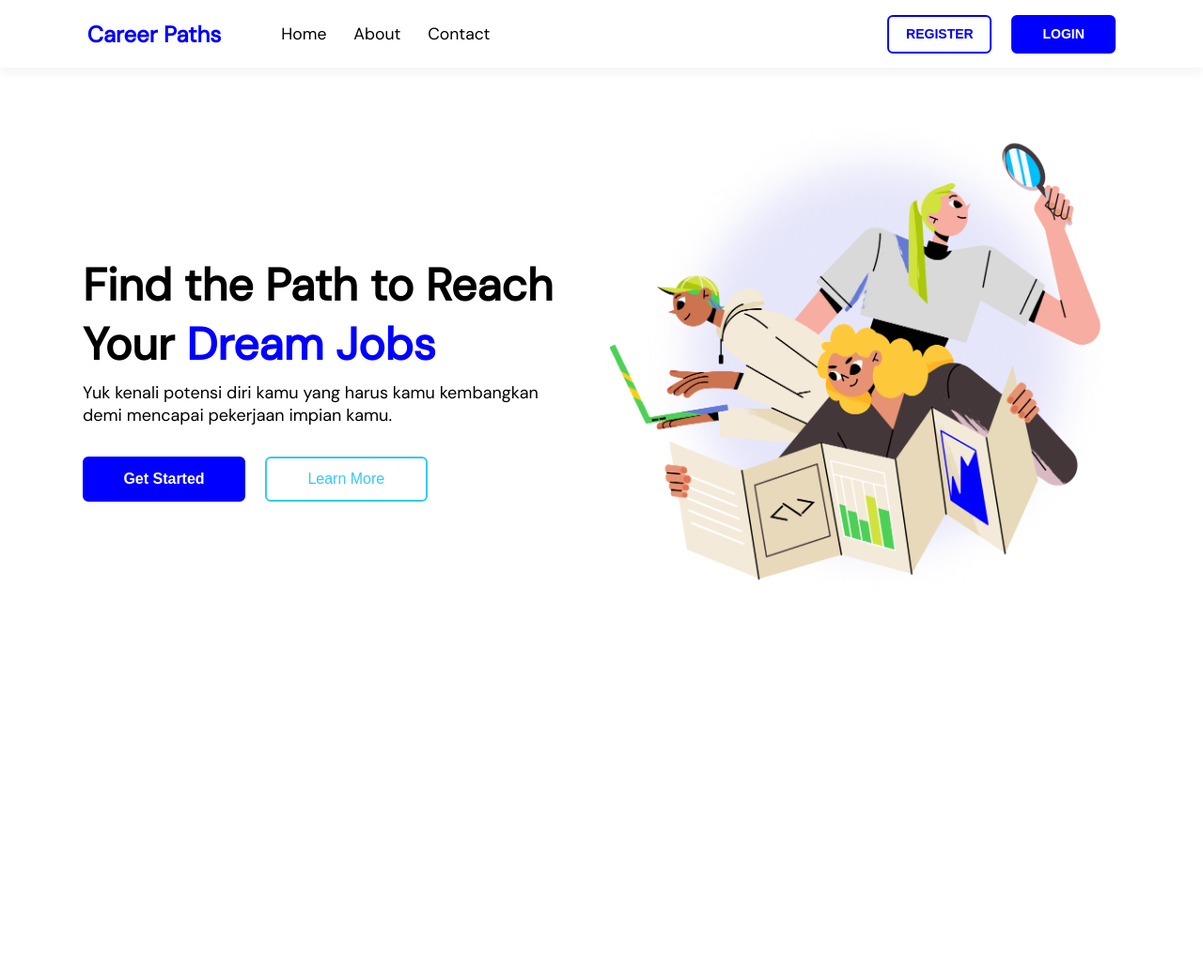
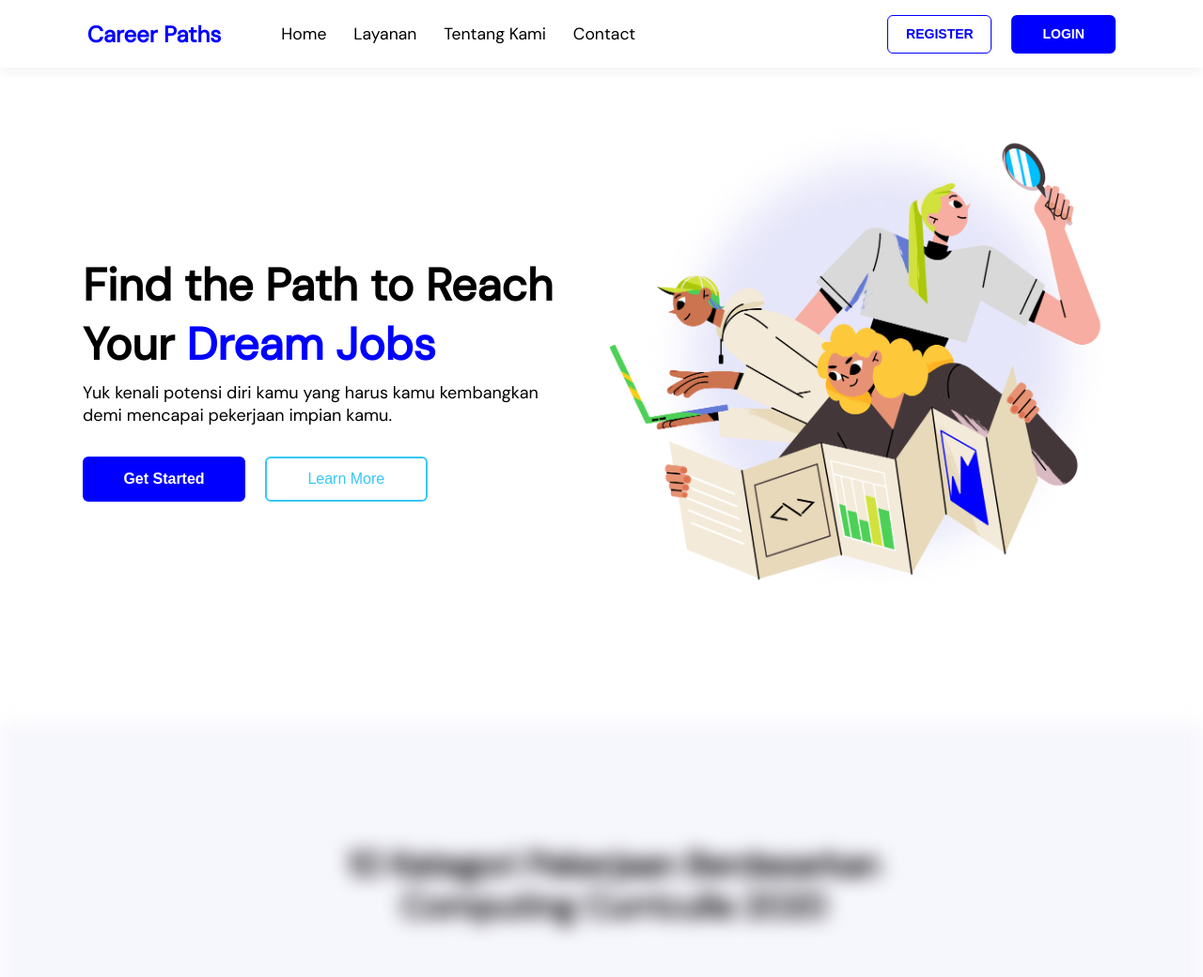
Before and after one commit to Jose-Rafaels/Career-Paths, a React (Create React App) app: page / in a window 1280 px wide. Shown: the top 1040 px of the page at 94% size. Before the commit the page ends 800 px from the top, so only its background shows below. Built offline with nearby package versions, Linux system fonts and the light colour scheme.

Commit message:
add jobs section

```diff
--- a/src/App.js
+++ b/src/App.js
@@ -1,12 +1,14 @@
 import "./App.css";
 import Navbar from "./components/Navbar/Index";
-import Intro from "./components/Hero/Index";
+import Hero from "./components/Hero/Index";
+import JobSection from "./components/Job Section/Index";
 
 function App() {
   return (
     <div className="App">
       <Navbar />
-      <Intro />
+      <Hero />
+      <JobSection />
     </div>
   );
 }
--- a/src/components/Hero/Index.jsx
+++ b/src/components/Hero/Index.jsx
@@ -4,7 +4,7 @@ import hero from "../../assets/Images/Hero.png";
 
 const Intro = () => {
   return (
-    <div className="hero" id="Hero">
+    <div className="hero">
       <div className="i-left">
         <div className="i-name">
           <p className="name">
--- /dev/null
+++ b/src/components/Job Section/Index.jsx
@@ -0,0 +1,18 @@
+import React from "react";
+import "./Styles.css";
+
+const JobSection = () => {
+  return (
+    <div className="job-section">
+      <div className="job-section-title">
+        <p className="title">
+          10 Kategori Pekerjaan Berdasarkan
+          <br />
+          Computing Curriculla 2020
+        </p>
+      </div>
+    </div>
+  );
+};
+
+export default JobSection;
--- /dev/null
+++ b/src/components/Job Section/Styles.css
@@ -0,0 +1,25 @@
+.job-section {
+  padding-top: 8rem;
+  display: flex;
+  font-family: "DM Sans", sans-serif;
+  background-color: rgba(230, 230, 250, 0.37);
+  filter: blur(10px);
+  position: absolute;
+  width: 100%;
+  height: 1125px;
+  left: 0px;
+  z-index: -1;
+}
+
+.title {
+  position: absolute;
+  width: 50%;
+  height: 88px;
+  left: 26%;
+  color: var(--black);
+  font-style: normal;
+  font-weight: 600;
+  font-size: 36px;
+  line-height: 44px;
+  text-align: center;
+}
--- a/src/components/Navbar/Index.jsx
+++ b/src/components/Navbar/Index.jsx
@@ -10,8 +10,11 @@ const Navbar = () => {
         <Link to="Intro" smooth={true} activeClass="activeClass">
           <li>Home</li>
         </Link>
-        <Link to="About" smooth={true}>
-          <li>About</li>
+        <Link to="Layanan" smooth={true}>
+          <li>Layanan</li>
+        </Link>
+        <Link to="Tentang Kami" smooth={true}>
+          <li>Tentang Kami</li>
         </Link>
         <Link to="Contact" offset={-60} smooth={true}>
           <li>Contact</li>
--- a/src/components/Navbar/Styles.css
+++ b/src/components/Navbar/Styles.css
@@ -8,6 +8,7 @@
   font-family: "DM Sans", sans-serif;
   font-size: 1.1rem;
   box-shadow: rgb(0 0 0 / 5%) 0px 5px 10px;
+  background-color: var(--white);
   z-index: 1000;
 }
 
@@ -54,7 +55,7 @@
   margin-right: 1.3rem;
   border-radius: 6px;
   background-color: var(--white);
-  border: 2px solid var(--blue);
+  border: 1px solid var(--blue);
   padding: 6px 0;
   transition: all 0.3s ease 0s;
   width: 111px;
```
